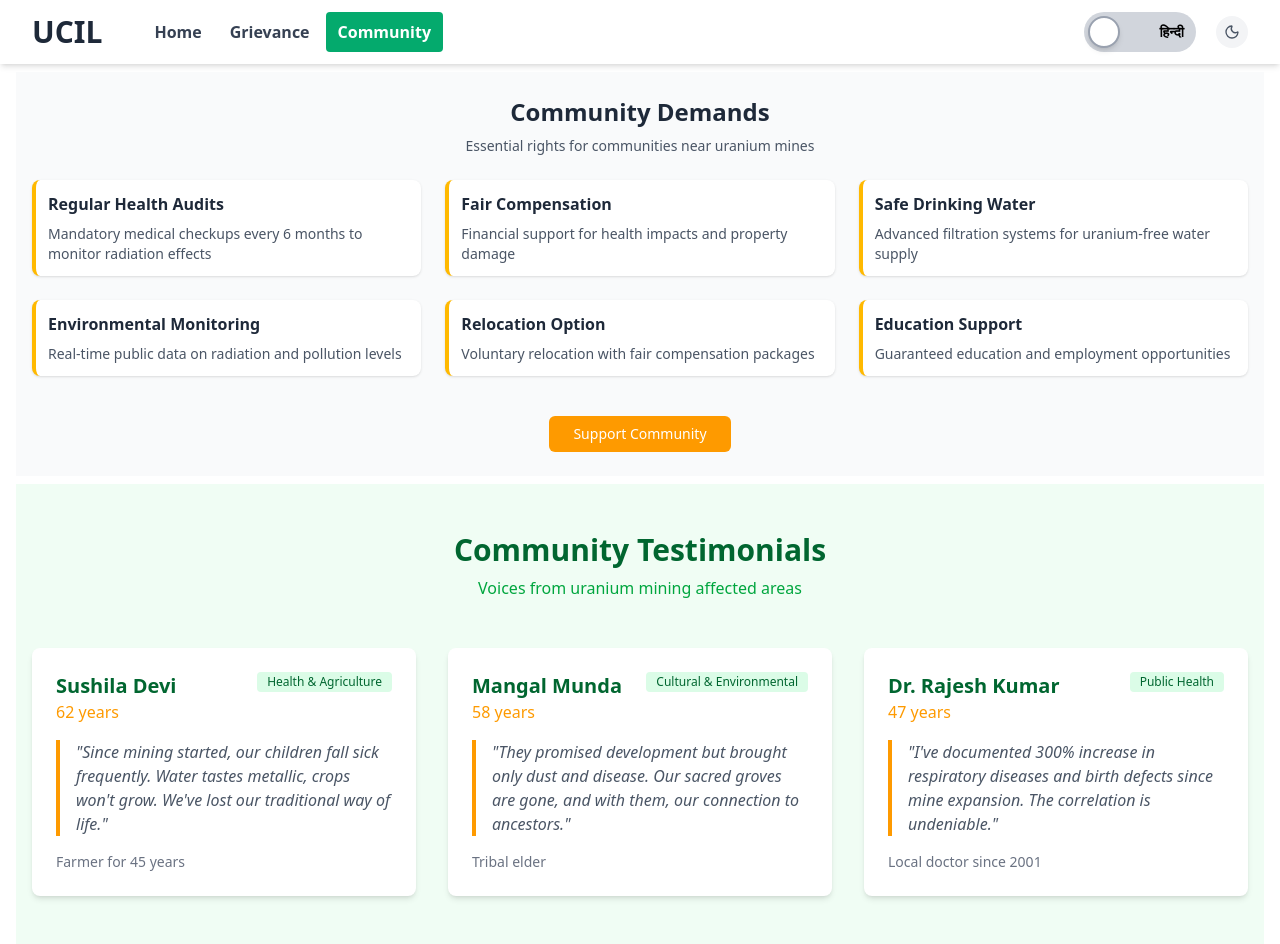
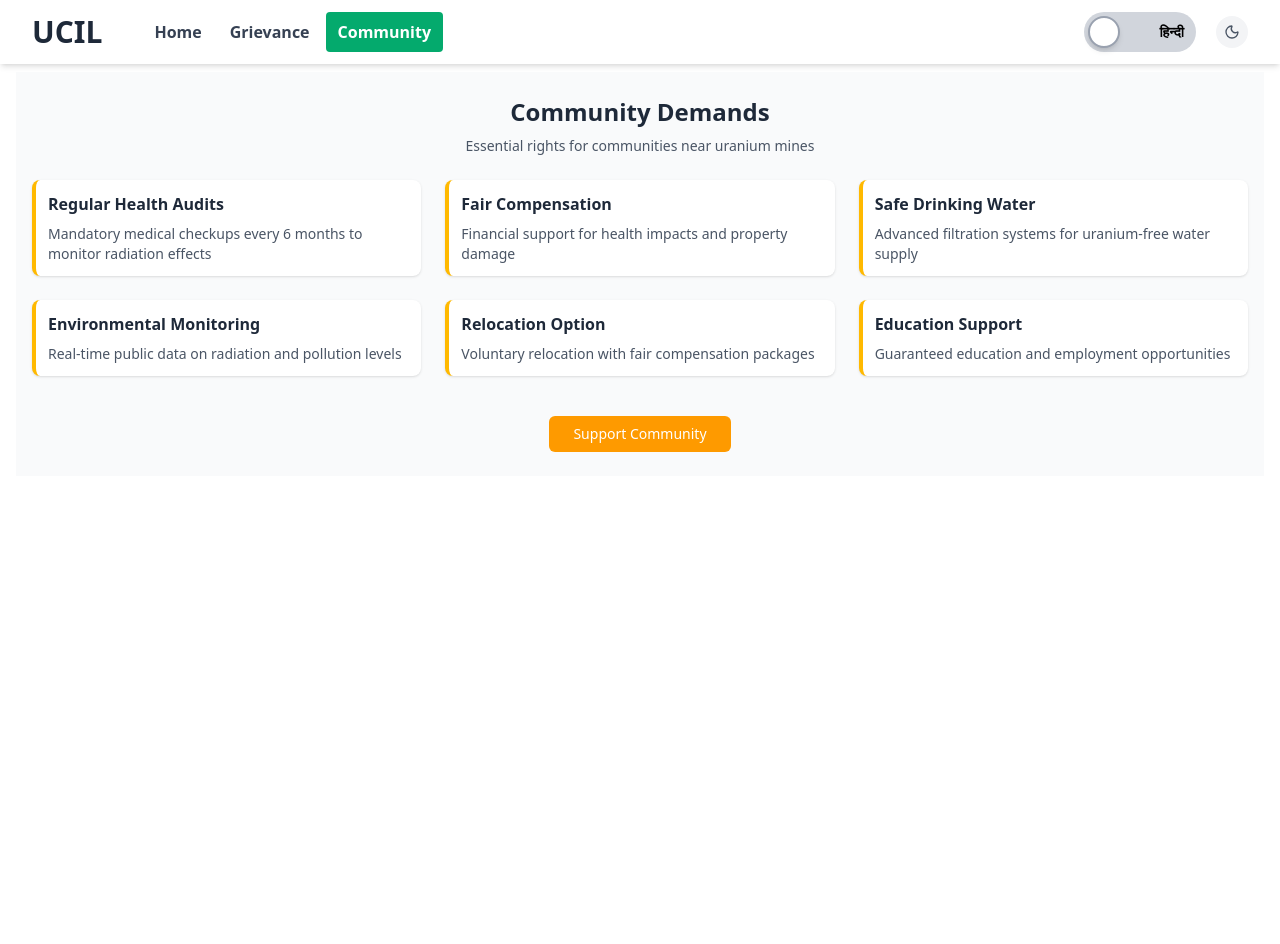
Before and after one commit to ShubhamKumar547/UCIL-SOC-25, a Next.js app: page /community in a window 1280 px wide. After the commit the page ends 800 px from the top, so only its background shows below. Built offline with nearby package versions, Linux system fonts and the light colour scheme.

Commit message:
added some stylings better for the community demands page

```diff
--- a/components/Demands.jsx
+++ b/components/Demands.jsx
@@ -5,19 +5,19 @@ import demand_hi from '../public/locales/hi/demand.json';
 
 const CommunityDemands = () => {
   const { locale } = useRouter();
-    const demand_translation = { demand_en, demand_hi };
-    const lang = locale === "hi" ? "demand_hi" : "demand_en";
+  const demand_translation = { demand_en, demand_hi };
+  const lang = locale === "hi" ? "demand_hi" : "demand_en";
 
-    const t = demand_translation[lang] || demand_translation.en;
+  const t = demand_translation[lang] || demand_translation.en;
 
   return (
-    <section className="py-6 bg-gray-50">
+    <section className="py-6 bg-gray-50 dark:bg-[var(--color-gray-800)]">
       <div className="container mx-auto px-4">
         <div className="text-center mb-6">
-          <h2 className="text-2xl md:text-2xl font-bold text-gray-800 mb-2 text-normal">
+          <h2 className="text-2xl md:text-2xl font-bold text-gray-800 dark:text-gray-100 mb-2 text-normal">
             {t.title}
           </h2>
-          <p className="text-gray-600 max-w-md mx-auto text-sm text-normal">
+          <p className="text-gray-600 dark:text-gray-300 max-w-md mx-auto text-sm text-normal">
             {t.subtitle}
           </p>
         </div>
@@ -26,12 +26,12 @@ const CommunityDemands = () => {
           {t.demands.map((demand, index) => (
             <div
               key={index}
-              className="bg-white p-3 rounded-lg shadow-sm hover:shadow-md transition-shadow border-l-4 border-amber-400"
+              className="bg-white dark:bg-gray-700 p-3 rounded-lg shadow-sm hover:shadow-md transition-shadow border-l-4 border-amber-400"
             >
-              <h3 className="text-md font-semibold text-gray-800 mb-2 text-normal">
+              <h3 className="text-md font-semibold text-gray-800 dark:text-gray-100 mb-2 text-normal">
                 {demand.title}
               </h3>
-              <p className="text-gray-600 text-sm text-normal">
+              <p className="text-gray-600 dark:text-gray-300 text-sm text-normal">
                 {demand.description}
               </p>
             </div>
@@ -39,7 +39,7 @@ const CommunityDemands = () => {
         </div>
 
         <div className="mt-10 text-center">
-          <button className="bg-amber-500 hover:bg-amber-600 text-white font-medium py-2 px-6 rounded-md transition-colors text-sm hover:cursor-pointer">
+          <button className="bg-amber-500 hover:bg-amber-600 text-white font-medium py-2 px-6 rounded-md transition-colors text-sm hover:cursor-pointer dark:hover:bg-amber-400">
             {t.cta}
           </button>
         </div>
--- a/components/Environmental.jsx
+++ b/components/Environmental.jsx
@@ -11,7 +11,7 @@ const EnvironmentalStatsCards = () => {
 
   // Common classes for improvement and smooth transitions
   const cardClass =
-    "p-6 bg-white dark:bg-gray-900 border border-gray-200 dark:border-gray-700 rounded-lg shadow hover:shadow-md transition-colors duration-300 ease-in-out";
+    "pt-6 pb-6 bg-white dark:bg-[var(--color-gray-800)] border border-gray-200 dark:border-gray-700 rounded-lg shadow hover:shadow-md transition-colors duration-300 ease-in-out";
   const headingClass = "mb-2 text-lg font-bold text-gray-900 dark:text-white";
   const valueClass = "font-normal text-xl text-gray-700 dark:text-gray-300";
   const subtitleClass = "font-normal text-gray-600 dark:text-gray-400";
--- a/components/LanguageSwitcher.jsx
+++ b/components/LanguageSwitcher.jsx
@@ -34,7 +34,7 @@ export default function LanguageSwitcher() {
         <span
           className={`text-sm font-semibold transition-colors duration-300 ${
             router.locale === "en"
-              ? "text-gray-100 dark:text-gray-100"
+              ? "text-gray-100 dark:text-blue"
               : "text-gray-200"
           }`}
         >
--- a/components/Testimonials.jsx
+++ /dev/null
@@ -1,59 +0,0 @@
-import React from 'react';
-import { useRouter } from 'next/router';
-import en from '../public/locales/en/testimonials.json';
-import hi from '../public/locales/hi/testimonials.json';
-
-const CommunityTestimonials = () => {
-  const { locale } = useRouter();
-  const t = locale === 'hi' ? hi : en;
-
-  return (
-    <section className="py-12 bg-green-50">
-      <div className="container mx-auto px-4">
-        <div className="text-center mb-12">
-          <h2 className="text-3xl font-bold text-green-800 mb-2">
-            {t.title}
-          </h2>
-          <p className="text-green-600 font-normal">
-            {t.subtitle}
-          </p>
-        </div>
-
-        <div className="grid grid-cols-1 md:grid-cols-2 lg:grid-cols-3 gap-8">
-          {t.testimonials.map((testimonial, index) => (
-            <div
-              key={index}
-              className="bg-white rounded-lg shadow-md overflow-hidden hover:shadow-lg transition-shadow"
-            >
-              <div className="p-6">
-                <div className="flex justify-between items-start mb-4">
-                  <div>
-                    <h3 className="text-xl font-semibold text-green-800">
-                      {testimonial.name}
-                    </h3>
-                    <p className="text-amber-500 font-normal">
-                      {testimonial.age} years
-                    </p>
-                  </div>
-                  <span className="bg-green-100 text-green-800 text-xs font-medium px-2.5 py-0.5 rounded">
-                    {testimonial.category}
-                  </span>
-                </div>
-
-                <blockquote className="text-gray-600 font-normal italic mb-4 border-l-4 border-amber-500 pl-4">
-                  "{testimonial.quote}"
-                </blockquote>
-
-                <p className="text-sm text-gray-500 font-normal">
-                  {testimonial.role}
-                </p>
-              </div>
-            </div>
-          ))}
-        </div>
-      </div>
-    </section>
-  );
-};
-
-export default CommunityTestimonials;
--- a/pages/community.js
+++ b/pages/community.js
@@ -4,7 +4,7 @@ import { useRouter } from "next/router";
 import en from "../public/locales/en/common.json";
 import hi from "../public/locales/hi/common.json";
 import CommunityDemands from "@/components/Demands";
-import CommunityTestimonials from "@/components/Testimonials";
+
 
 const community = () => {
   const translations = { en, hi };
@@ -19,9 +19,7 @@ const community = () => {
       <div className="max-w-7xl mx-auto px-4  pt-2 ">
         <CommunityDemands />
       </div>
-      <div className="max-w-7xl mx-auto px-4  pt-2 ">
-        <CommunityTestimonials />
-      </div>
+
     </>
   );
 };
--- a/public/locales/en/testimonials.json
+++ /dev/null
@@ -1,27 +0,0 @@
-{
-  "title": "Community Testimonials",
-  "subtitle": "Voices from uranium mining affected areas",
-  "testimonials": [
-    {
-      "name": "Sushila Devi",
-      "age": 62,
-      "role": "Farmer for 45 years",
-      "category": "Health & Agriculture",
-      "quote": "Since mining started, our children fall sick frequently. Water tastes metallic, crops won't grow. We've lost our traditional way of life."
-    },
-    {
-      "name": "Mangal Munda",
-      "age": 58,
-      "role": "Tribal elder",
-      "category": "Cultural & Environmental",
-      "quote": "They promised development but brought only dust and disease. Our sacred groves are gone, and with them, our connection to ancestors."
-    },
-    {
-      "name": "Dr. Rajesh Kumar",
-      "age": 47,
-      "role": "Local doctor since 2001",
-      "category": "Public Health",
-      "quote": "I've documented 300% increase in respiratory diseases and birth defects since mine expansion. The correlation is undeniable."
-    }
-  ]
-}
--- a/public/locales/hi/testimonials.json
+++ /dev/null
@@ -1,27 +0,0 @@
-{
-  "title": "समुदाय के अनुभव",
-  "subtitle": "यूरेनियम खदानों से प्रभावित क्षेत्रों की आवाज़ें",
-  "testimonials": [
-    {
-      "name": "सुशीला देवी",
-      "age": 62,
-      "role": "45 वर्षों से किसान",
-      "category": "स्वास्थ्य एवं कृषि",
-      "quote": "खनन शुरू होने के बाद, हमारे बच्चे बीमार पड़ने लगे। पानी का स्वाद धातु जैसा हो गया, फसलें नहीं उगती। हमने अपनी पारंपरिक जीवन शैली खो दी है।"
-    },
-    {
-      "name": "मंगल मुंडा",
-      "age": 58,
-      "role": "आदिवासी बुजुर्ग",
-      "category": "सांस्कृतिक एवं पर्यावरण",
-      "quote": "उन्होंने विकास का वादा किया था लेकिन केवल धूल और बीमारियाँ लाए। हमारे पवित्र उपवन गायब हो गए हैं, और उनके साथ हमारा पूर्वजों से जुड़ाव भी।"
-    },
-    {
-      "name": "डॉ. राजेश कुमार",
-      "age": 47,
-      "role": "2001 से स्थानीय डॉक्टर",
-      "category": "जन स्वास्थ्य",
-      "quote": "मैंने खदान विस्तार के बाद श्वसन रोगों और जन्म दोषों में 300% वृद्धि दर्ज की है। यह संबंध निर्विवाद है।"
-    }
-  ]
-}
```
Also changed, not shown: 1 other file (tests, documents, lock files or other folders).
